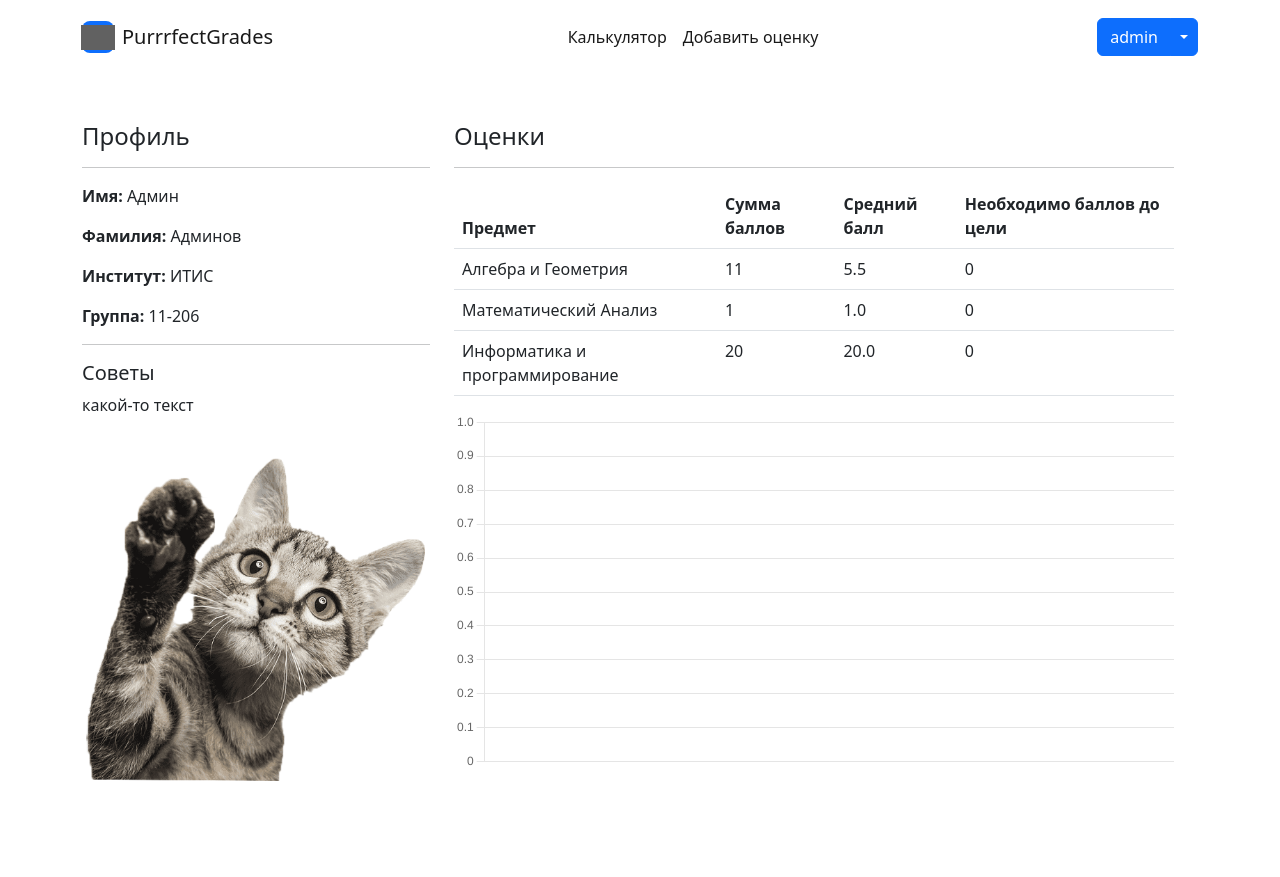
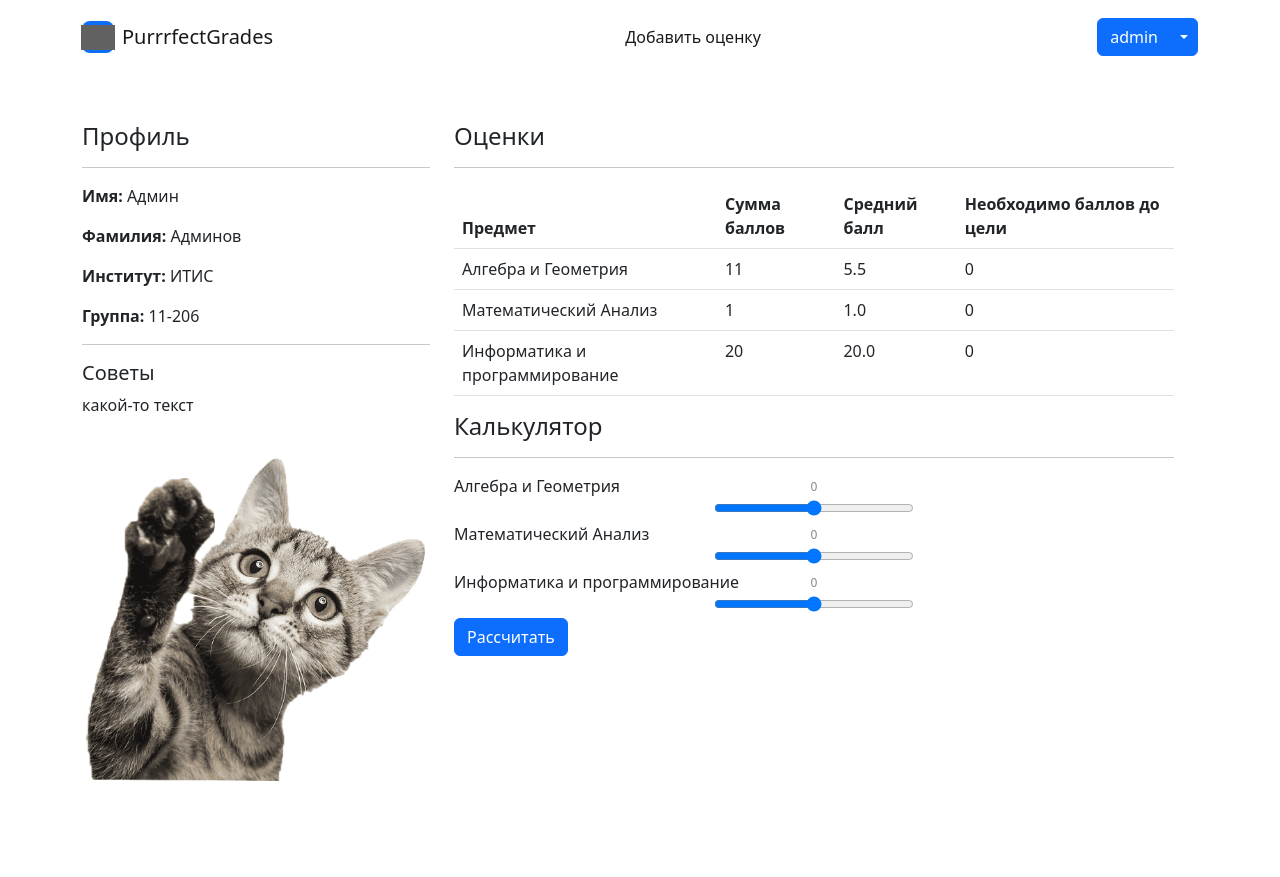
Before and after one commit to stepantishhen/Purrrfect-Grades, a Django app: page /profile/ in a window 1280 px wide. Run offline with Django 4.2, Linux system fonts and the light colour scheme; a user stored in the database is signed in; data comes from the database, SQL or seed files in the repository; data that the repository does not hold is empty; some libraries are stand-ins or nearby versions; grey boxes are pictures that could not be loaded.

Commit message:
added calculator form

```diff
--- a/grades/templates/base.html
+++ b/grades/templates/base.html
@@ -22,7 +22,6 @@
            {% if user.is_authenticated %}
             <div class="collapse navbar-collapse" id="navcol-3">
                 <ul class="navbar-nav mx-auto">
-                    <li class="nav-item"><a class="nav-link active" data-bs-target="link-1" href="{% url 'calculator' %}">Калькулятор</a></li>
                     <li class="nav-item"><a class="nav-link active" data-bs-target="link-1" href="{% url 'grades_add' %}">Добавить оценку</a></li>
                 </ul>
                 <div class="btn-group">
--- a/grades/templates/grades/profile.html
+++ b/grades/templates/grades/profile.html
@@ -46,32 +46,58 @@
                 </tbody>
             </table>
             <div>
-  <canvas id="myChart"></canvas>
-</div>
+                <h4>Калькулятор</h4>
+                <hr>
+                <form>
+                  {% for subject in subjects %}
+                  <div class="form-group">
+                    <label for="{{ subject }}">{{ subject }}</label>
+                    <div class="slider-container">
+                      <input type="range" class="form-control-range slider" id="{{ subject }}" name="{{ subject }}" min="0" max="100">
+                      <div class="slider-value" id="{{ subject }}-value">0</div>
+                    </div>
+                  </div>
+                  {% endfor %}
+                  <button type="submit" class="btn btn-primary">Рассчитать</button>
+                </form>
+                <style>
+                .slider-container {
+                  position: relative;
+                  width: 200px;
+                  margin: 0 auto;
+                }
 
-<script src="https://cdn.jsdelivr.net/npm/chart.js"></script>
+                .slider {
+                  width: 100%;
+                }
 
-<script>
-  const ctx = document.getElementById('myChart');
+                .slider-value {
+                  position: absolute;
+                  top: -20px;
+                  left: 0;
+                  width: 100%;
+                  text-align: center;
+                  font-size: 12px;
+                  color: #888;
+                }
+                </style>
+                <script>
+                document.addEventListener("DOMContentLoaded", function() {
+                  var sliders = document.querySelectorAll(".slider");
 
-  new Chart(ctx, {
-    type: 'line',
-    data: {
-      labels: [
-            {% for month in monthly_grades.keys %}
-            '{{ month }}',
-            {% endfor %}
-        ],
-    },
-    options: {
-      scales: {
-        y: {
-          beginAtZero: true
-        }
-      }
-    }
-  });
-</script>
+                  sliders.forEach(function(slider) {
+                    var subject = slider.getAttribute("id");
+                    var valueLabel = document.getElementById(subject + "-value");
+
+                    slider.addEventListener("input", function() {
+                      valueLabel.textContent = slider.value;
+                    });
+                  });
+                });
+                </script>
+
+
+            </div>
         </div>
 </div>
 {% endblock %}
--- a/grades/urls.py
+++ b/grades/urls.py
@@ -11,7 +11,6 @@ urlpatterns = [
     path('profile/', views.profile, name='profile'),
     path('profile_edit/', views.edit_profile, name='profile_edit'),
     path('grades/', views.grades_add, name='grades_add'),
-    path('calculator/', views.calculator, name='calculator'),
     # path('statistic/', views.statistic, name='statistic'),
     path('grades/delete/<int:pk>', views.grade_delete, name='grade_delete'),
 ]
--- a/grades/views.py
+++ b/grades/views.py
@@ -41,7 +41,6 @@ def profile(request):
     subjects = student.subjects.all()
 
     subject_grades = []
-    monthly_grades = {}  # словарь для хранения суммы оценок по месяцам
 
     for subject in subjects:
         grades = Grade.objects.filter(student=student, subject=subject).order_by('created_at')
@@ -49,31 +48,6 @@ def profile(request):
         avg_grade = grades.aggregate(avg_grade=Avg('grade'))['avg_grade']
         remaining_points = Purpose.objects.filter(student=student, subject=subject).first().value - total_grade if Purpose.objects.filter(student=student, subject=subject).first() is not None else 0
 
-
-        # вычисляем сумму оценок по месяцам
-        for grade in grades:
-            month = grade.receipt_at.strftime('%B %Y')
-            if month not in monthly_grades.keys():
-                monthly_grades[month] = dict()
-                if subject not in monthly_grades[month].keys():
-                    monthly_grades[month][subject.name] = 0
-                    rand_color = f'rgba({random.randint(0, 255)}, {random.randint(0, 255)}, {random.randint(0, 255)}, 0.2)'
-                    monthly_grades[month]["backgroundColor"] = rand_color
-                    monthly_grades[month]["borderColor"] = rand_color
-                    monthly_grades[month]["borderWidth"] = 1
-                    monthly_grades[month][subject.name] += grade.grade
-                else:
-                    monthly_grades[month][subject.name] += grade.grade
-            else:
-                if subject not in monthly_grades[month].keys():
-                    monthly_grades[month][subject.name] = 0
-                    rand_color = f'rgba({random.randint(0, 255)}, {random.randint(0, 255)}, {random.randint(0, 255)}, 0.2)'
-                    monthly_grades[month]["backgroundColor"] = rand_color
-                    monthly_grades[month]["borderColor"] = rand_color
-                    monthly_grades[month]["borderWidth"] = 1
-                    monthly_grades[month][subject.name] += grade.grade
-                else:
-                    monthly_grades[month][subject.name] += grade.grade
 
         subject_grades.append({
             'subject': subject,
@@ -85,16 +59,10 @@ def profile(request):
     context = {
         'student': student,
         'subject_grades': subject_grades,
-        'monthly_grades': monthly_grades  # добавляем словарь в контекст
+        'subjects': student.subjects.all()
     }
 
     return render(request, 'grades/profile.html', context)
-def calculator(request):
-    student = request.user.student
-    context = {
-        'subjects': student.subjects.all()
-    }
-    return render(request, 'grades/calculator.html', context=context)
 
 def edit_profile(request):
     if request.method == 'POST':
```
